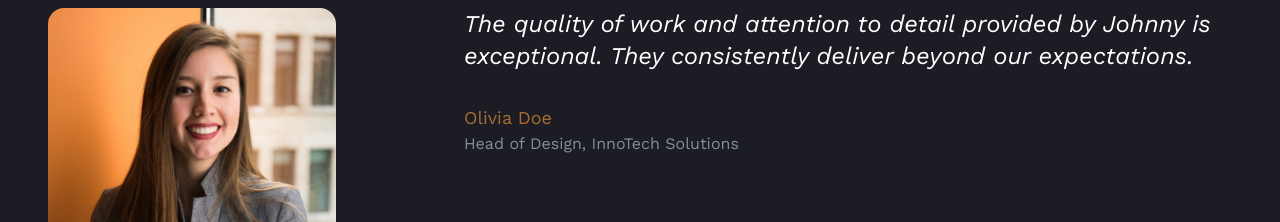
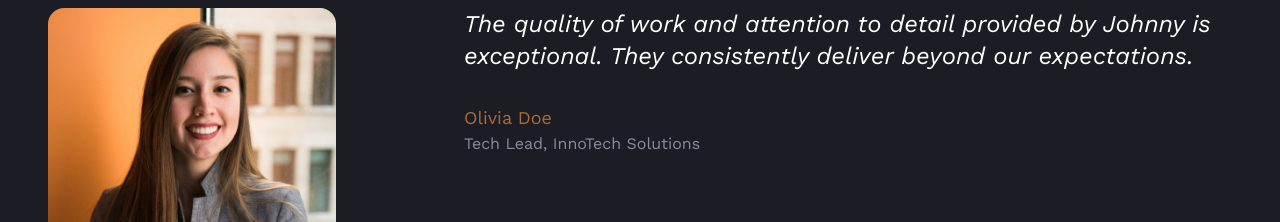
Before and after one commit to johnnydevsolutions/portfolio, a React (Create React App) app: page / in a window 1280 px wide. Shown: the part 4780-5002 px from the top of the page. Built offline with nearby package versions, Linux system fonts and the light colour scheme; a web font is replaced by a local one.

Commit message:
correção no authorPosition

```diff
--- a/src/data.js
+++ b/src/data.js
@@ -299,7 +299,7 @@
     authorText:
       'The quality of work and attention to detail provided by Johnny is exceptional. They consistently deliver beyond our expectations.',
     authorName: 'Olivia Doe',
-    authorPosition: 'Head of Design, InnoTech Solutions',
+    authorPosition: 'Tech Lead, InnoTech Solutions',
   },
   {
     authorImg: TestiImage3,
```
